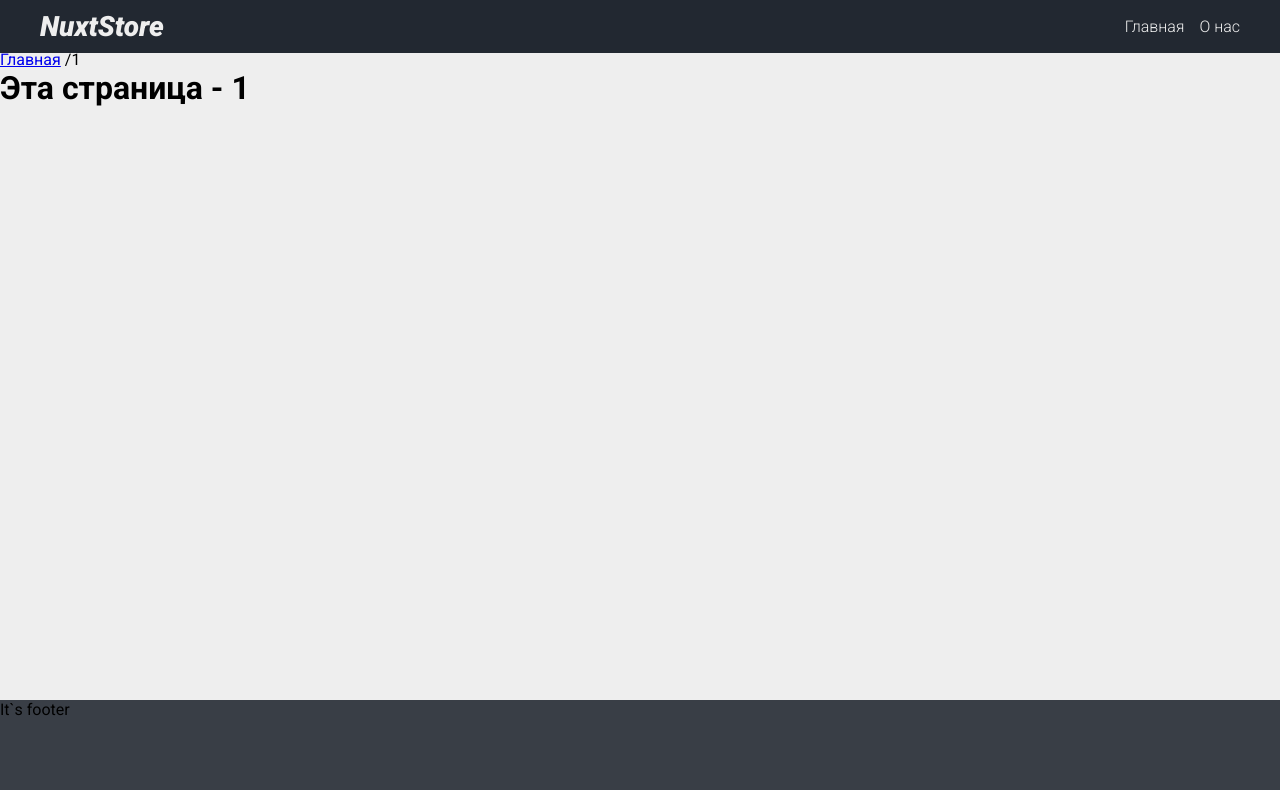
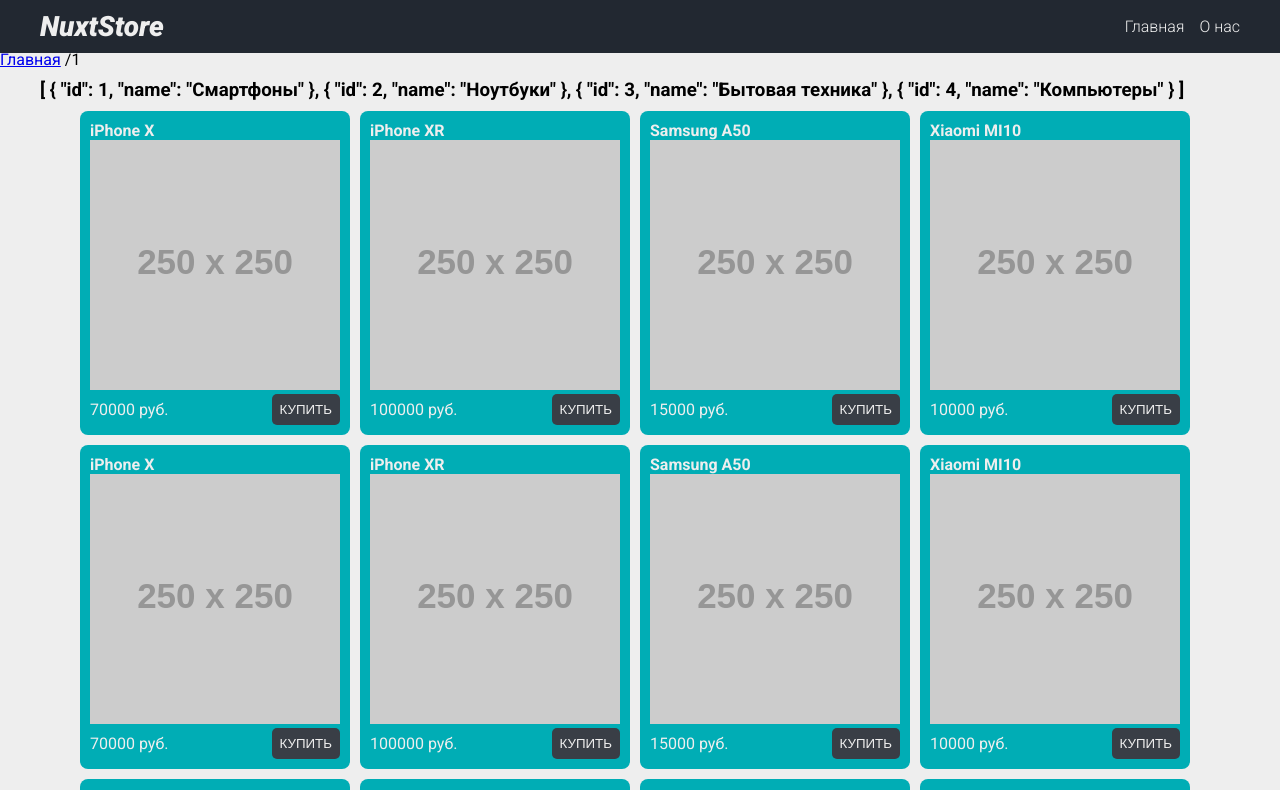
Before and after one commit to AntonSlavshchikov/nuxt-test, a Nuxt app: page /category/1 in a window 1280 px wide. Shown: the top 790 px of the page. Built offline with nearby package versions, Linux system fonts and the light colour scheme.

Commit message:
store and products

```diff
--- a/components/CategoryItem.vue
+++ b/components/CategoryItem.vue
@@ -1,5 +1,5 @@
 <template>
-   <NuxtLink :to="'/category/'+category.name" class="category__item">
+   <NuxtLink :to="'/category/'+category.id" class="category__item">
        <h4 class="cayegory__name">{{category.name}}</h4>
        <img class="category__img" src="https://via.placeholder.com/300" alt="">
    </NuxtLink>
--- a/components/CategoryList.vue
+++ b/components/CategoryList.vue
@@ -1,5 +1,5 @@
 <template>
-  <div class="category">
+  <div class="container">
       <h3 class="page__header">Выберите категорию</h3>
       <div class="category__list">
           <CategoryItem
@@ -24,9 +24,6 @@
 </script>
 
 <style scoped lang="scss">
-    .category{
-        padding: 0 40px;
-    }
     .category__list{
         display: flex;
         flex-wrap: wrap;
--- /dev/null
+++ b/components/ProductItem.vue
@@ -0,0 +1,58 @@
+<template>
+  <div class="product__item">
+    <h4 class="product__name">{{product.name}}</h4>
+    <img class="category__img" src="https://via.placeholder.com/250" alt="">
+    <div class="product__menu">
+        <p class="product_price">{{product.price}} руб.</p>
+        <button class="btn">Купить</button>
+    </div>
+  </div>
+</template>
+
+<script>
+export default {
+    name: 'ProductItem',
+    props: {
+        product: {
+            type: Object,
+            required: true
+        }
+    }
+}
+</script>
+
+<style scoped lang="scss">
+ .product__item{
+    background: #00ADB5;
+    border-radius: 8px;
+    padding: 10px;
+
+    margin-right: 10px;
+    margin-bottom: 10px;
+
+    color: #eee;
+  }
+
+  .product__menu{
+      display: flex;
+      justify-content: space-between;
+      align-items: center;
+  }
+
+  .btn{
+      background: #393E46;
+      border: none;
+      padding: 8px;
+
+      color: #eee;
+      text-transform: uppercase;
+      border-radius: 5px;
+      cursor:pointer;
+
+      transition: all .2s linear;
+
+      &:hover{
+          background: lighten($color: #393E46, $amount: 10);
+      }
+  }
+</style>
--- /dev/null
+++ b/components/ProductList.vue
@@ -0,0 +1,29 @@
+<template>
+  <div class="product__list">
+    <ProductItem
+        v-for="product in products"
+        :product="product"
+        :key="product.id"
+    />
+  </div>
+</template>
+
+<script>
+export default {
+    name: 'ProductList',
+    props: {
+        products: {
+            type: Array,
+            required: true
+        }
+    }
+}
+</script>
+
+<style scoped lang="scss">
+.product__list{
+    display: flex;
+    flex-wrap: wrap;
+    justify-content: center;
+  }
+</style>
--- a/layouts/default.vue
+++ b/layouts/default.vue
@@ -54,6 +54,10 @@
 
     }
 
+    .container{
+        padding: 0 40px;
+    }
+
     .page__header{
         padding: 10px 0;
     }
--- a/pages/category/_id.vue
+++ b/pages/category/_id.vue
@@ -3,17 +3,30 @@
       <div class="row__info">
           <NuxtLink class="row__info-link" to="/">Главная</NuxtLink>
          /{{$route.params.id}}
-        </div>
-        <h1>Эта страница - {{$route.params.id}}</h1>
+       </div>
+       <div class="container">
+         <h3 class="page__header">{{categories}}</h3>
+         <ProductList :products="products"/>
+       </div>
   </div>
 </template>
 
 <script>
+import {mapState} from "vuex";
+
 export default {
-
+  // async asyncData ({ app, params, route, error }){
+  //   await app.store.dispatch('getCategoryName', {route})
+  // },
+  computed: {
+   ...mapState({
+      categories: 'categories',
+      products: 'products'
+   })
+  }
 }
 </script>
 
-<style>
+<style scoped lang="scss">
 
 </style>
--- a/pages/index.vue
+++ b/pages/index.vue
@@ -2,7 +2,7 @@
   <div>
     <div class="row__info">Главная</div>
     <CategoryList
-      :categories='categories'
+      :categories='$store.state.categories'
     />
   </div>
 </template>
@@ -10,28 +10,6 @@
 <script>
 export default {
   name: 'IndexPage',
-  data() {
-        return ({
-            categories: [
-                {
-                    id: 1,
-                    name: 'Смартфоны',
-                },
-                {
-                    id: 2,
-                    name: 'Ноутбуки',
-                },
-                {
-                    id: 3,
-                    name: 'Бытовая техника',
-                },
-                {
-                    id: 4,
-                    name: 'Компьютеры',
-                },
-            ],
-        })
-    },
 }
 </script>
 
--- a/pages/product.vue
+++ /dev/null
@@ -1,13 +0,0 @@
-<template>
-  <div>Product</div>
-</template>
-
-<script>
-export default {
-
-}
-</script>
-
-<style>
-
-</style>
--- /dev/null
+++ b/store/index.js
@@ -0,0 +1,151 @@
+export const state = () => ({
+    categories: [
+        {
+            id: 1,
+            name: 'Смартфоны',
+        },
+        {
+            id: 2,
+            name: 'Ноутбуки',
+        },
+        {
+            id: 3,
+            name: 'Бытовая техника',
+        },
+        {
+            id: 4,
+            name: 'Компьютеры',
+        },
+    ],
+    products: [
+        {
+            id: '1',
+            category: '1',
+            name: 'iPhone X',
+            description: 'Новая модель айфона',
+            price: '70000'
+          },
+          {
+            id: '2',
+            category: '1',
+            name: 'iPhone XR',
+            description: 'Новая модель айфона',
+            price: '100000'
+          },
+          {
+            id: '3',
+            category: '1',
+            name: 'Samsung A50',
+            description: 'Новая модель Samsung',
+            price: '15000'
+          },
+          {
+            id: '4',
+            category: '1',
+            name: 'Xiaomi MI10',
+            description: 'Новая модель Xiaomi',
+            price: '10000'
+          },
+          {
+            id: '5',
+            category: '2',
+            name: 'iPhone X',
+            description: 'Новая модель айфона',
+            price: '70000'
+          },
+          {
+            id: '6',
+            category: '2',
+            name: 'iPhone XR',
+            description: 'Новая модель айфона',
+            price: '100000'
+          },
+          {
+            id: '7',
+            category: '2',
+            name: 'Samsung A50',
+            description: 'Новая модель Samsung',
+            price: '15000'
+          },
+          {
+            id: '8',
+            category: '2',
+            name: 'Xiaomi MI10',
+            description: 'Новая модель Xiaomi',
+            price: '10000'
+          },
+          {
+            id: '9',
+            category: '3',
+            name: 'iPhone X',
+            description: 'Новая модель айфона',
+            price: '70000'
+          },
+          {
+            id: '10',
+            category: '3',
+            name: 'iPhone XR',
+            description: 'Новая модель айфона',
+            price: '100000'
+          },
+          {
+            id: '11',
+            category: '3',
+            name: 'Samsung A50',
+            description: 'Новая модель Samsung',
+            price: '15000'
+          },
+          {
+            id: '12',
+            category: '3',
+            name: 'Xiaomi MI10',
+            description: 'Новая модель Xiaomi',
+            price: '10000'
+          },
+          {
+            id: '13',
+            category: '4',
+            name: 'iPhone X',
+            description: 'Новая модель айфона',
+            price: '70000'
+          },
+          {
+            id: '14',
+            category: '4',
+            name: 'iPhone XR',
+            description: 'Новая модель айфона',
+            price: '100000'
+          },
+          {
+            id: '15',
+            category: '4',
+            name: 'Samsung A50',
+            description: 'Новая модель Samsung',
+            price: '15000'
+          },
+          {
+            id: '16',
+            category: '4',
+            name: 'Xiaomi MI10',
+            description: 'Новая модель Xiaomi',
+            price: '10000'
+          },
+    ],
+})
+
+// export const actions = {
+//     getCategoryName (state, {route}) {
+//         const name = state.categories;
+//         commit('SET_CATEGORIES', name);
+//     }
+// }
+
+// export const mutations = {
+//     SET_CATEGORIES (state, categories) {
+//         state.categories = categories;
+//     },
+
+//     SET_PRODUCTS (state, products) {
+//         state.products = products;
+//     }
+// }
```
